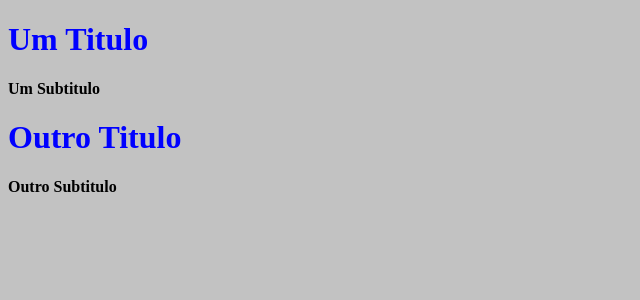
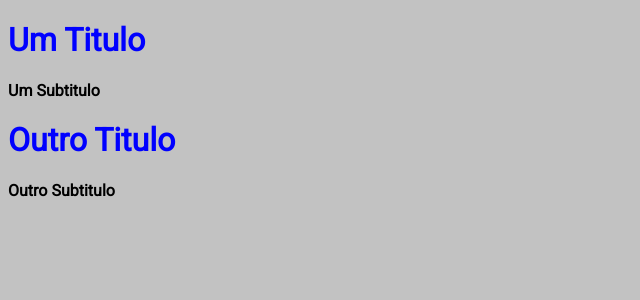
Before and after one commit to matheuspedrow/react-nextjs-exemplos, a Next.js app: page / in a window 1280 px wide. Shown: the top 300 px of the page, without its empty margins (0-640 px from the left). Built offline with nearby package versions, Linux system fonts and the light colour scheme.

Commit message:
Importado fonte e configurações

```diff
--- a/pages/_app.jsx
+++ b/pages/_app.jsx
@@ -1,7 +1,16 @@
+import Head from 'next/head'
+
 import '../src/style.css'
 
 function App ({Component, pageProps }) {
-  return <Component {...pageProps} />
+  return (
+    <>
+    <Head>
+      <title>Titulo padrão</title>
+    </Head>
+    <Component {...pageProps} />
+    </>
+  )
 }
 
 export default App
--- /dev/null
+++ b/pages/_document.jsx
@@ -0,0 +1,21 @@
+import Document, { Html, Head, Main, NextScript } from 'next/document'
+
+
+class NewDocument extends Document {
+  render() {
+    return (
+      <Html>
+        <Head>
+        <link rel="preconnect" href="https://fonts.googleapis.com" />
+        <link rel="preconnect" href="https://fonts.gstatic.com"/>
+        <link href="https://fonts.googleapis.com/css2?family=Roboto&display=swap" rel="stylesheet" />
+        </Head>
+        <body>
+          <Main />
+          <NextScript />
+        </body>
+      </Html>
+    )
+  }
+}
+export default NewDocument
--- a/pages/index.jsx
+++ b/pages/index.jsx
@@ -1,14 +1,22 @@
+import Head from 'next/head'
 import Title from '../src/componentes/title/Title'
 import Subtitle from '../src/componentes/subtitle/Subtitle'
 
 function HomePage () {
   return (
+    <>
+    <Head>
+      <title>Titulo Diferente da HomePage</title>
+
+    </Head>
+
     <div>
       <Title>Um Titulo</Title>
       <Subtitle text = "Um Subtitulo" />
       <Title>Outro Titulo</Title>
       <Subtitle text = "Outro Subtitulo" />
     </div>
+    </>
   )
 }
 
--- a/src/style.css
+++ b/src/style.css
@@ -1,3 +1,4 @@
 body {
   background-color: #c2c2c2;
+  font-family: 'Roboto', sans-serif;
 }
```
